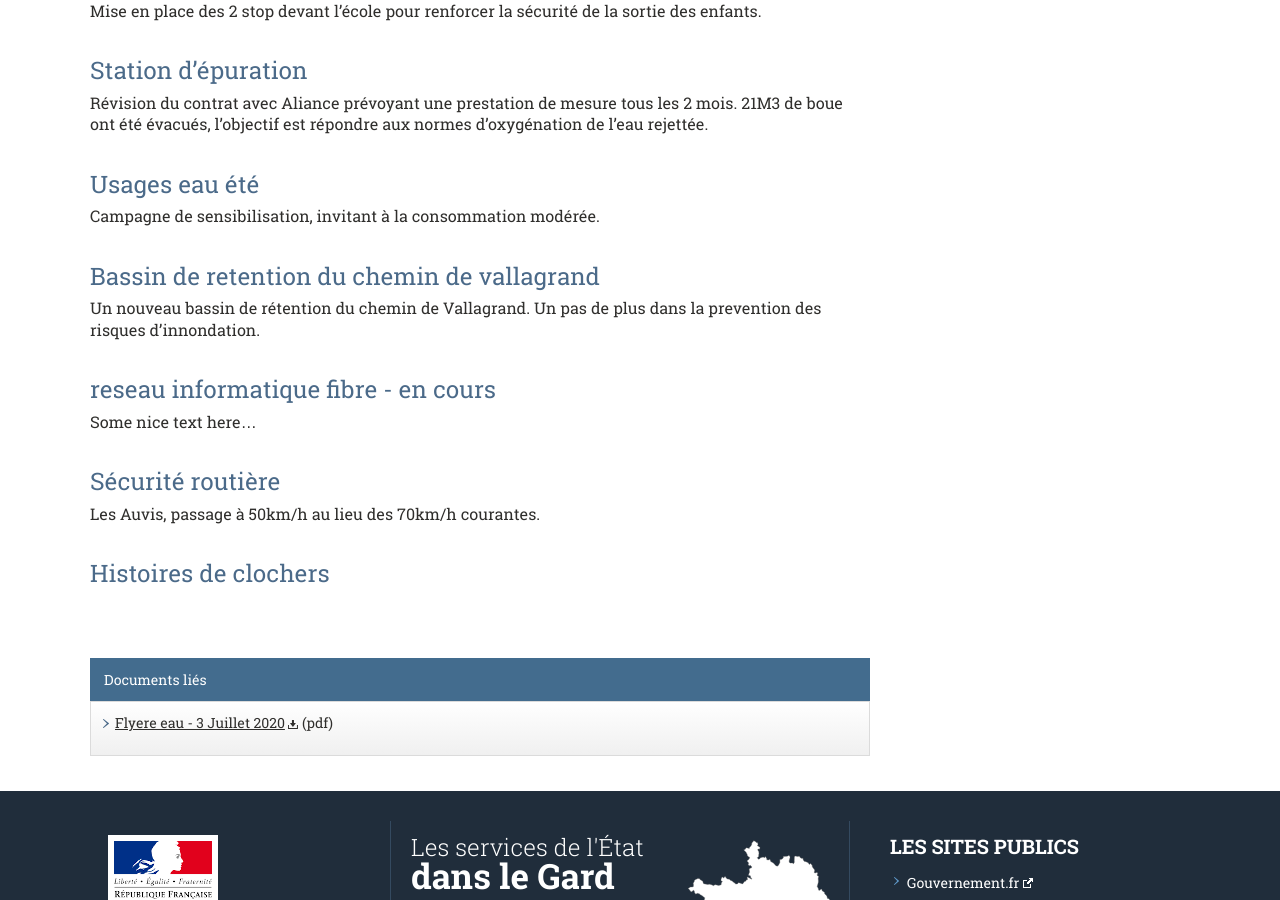
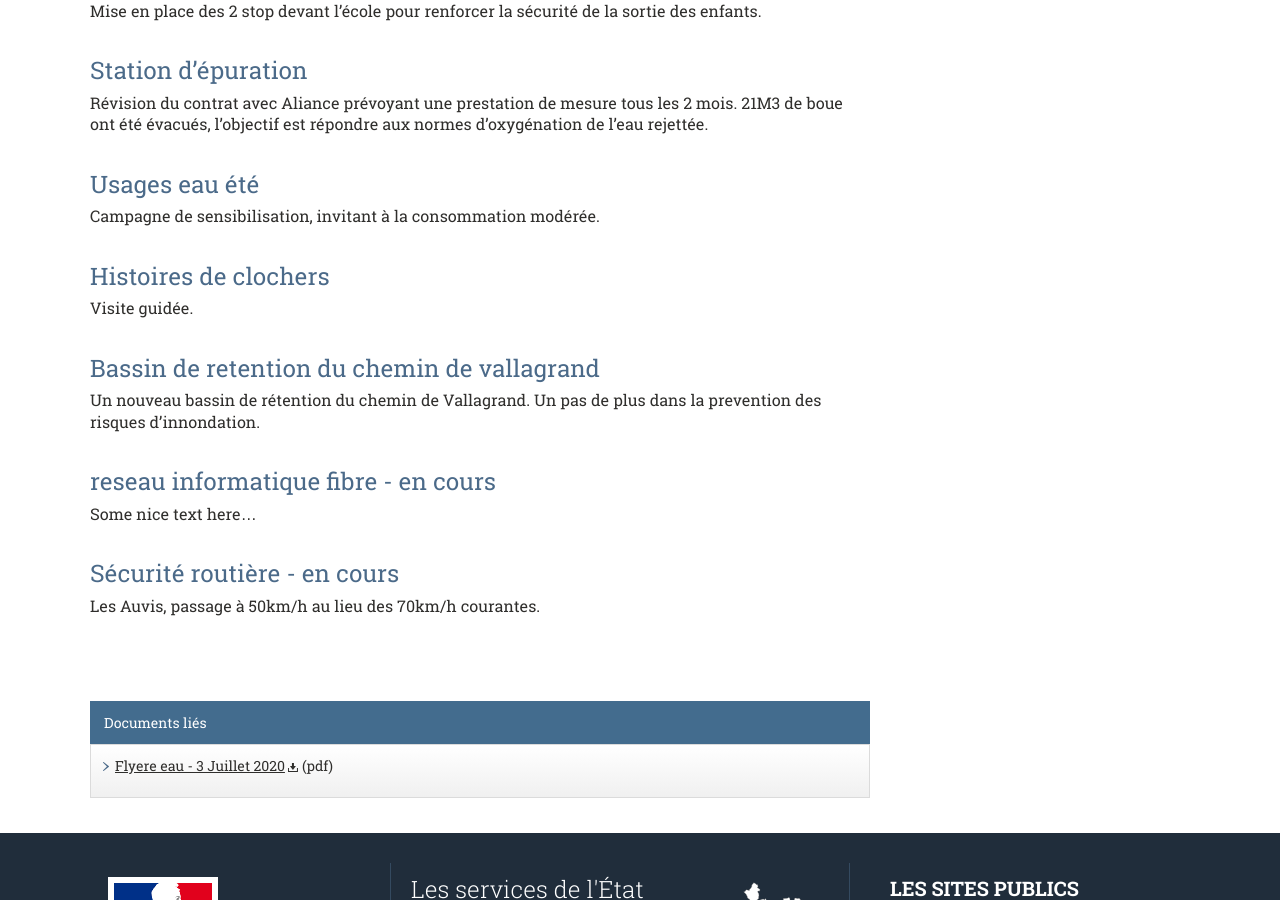
Before and after one commit to Flaux-Village/flaux-village.github.io, a Jekyll site: the page built from projetfait.md, in a window 1280 px wide and 900 px high, scrolled down 711 px. Built offline with Jekyll 4.4.1, drawn with Linux system fonts in a browser that asks for light colours; our own code applies the rules of GitHub Pages for plain Markdown files.

Commit message:
changé ordre

```diff
--- a/projetfait.md
+++ b/projetfait.md
@@ -31,13 +31,14 @@ Révision du contrat avec Aliance prévoyant une prestation de mesure tous les 2
 # Usages eau été
 Campagne de sensibilisation, invitant à la consommation modérée.
 
+# Histoires de clochers
+Visite guidée.
+
 # Bassin de retention du chemin de vallagrand
 Un nouveau bassin de rétention du chemin de Vallagrand. Un pas de plus dans la prevention des risques d'innondation.
 
 # reseau informatique fibre - en cours
 Some nice text here...
 
-# Sécurité routière
+# Sécurité routière - en cours
 Les Auvis, passage à 50km/h au lieu des 70km/h courantes.
-
-# Histoires de clochers
```
